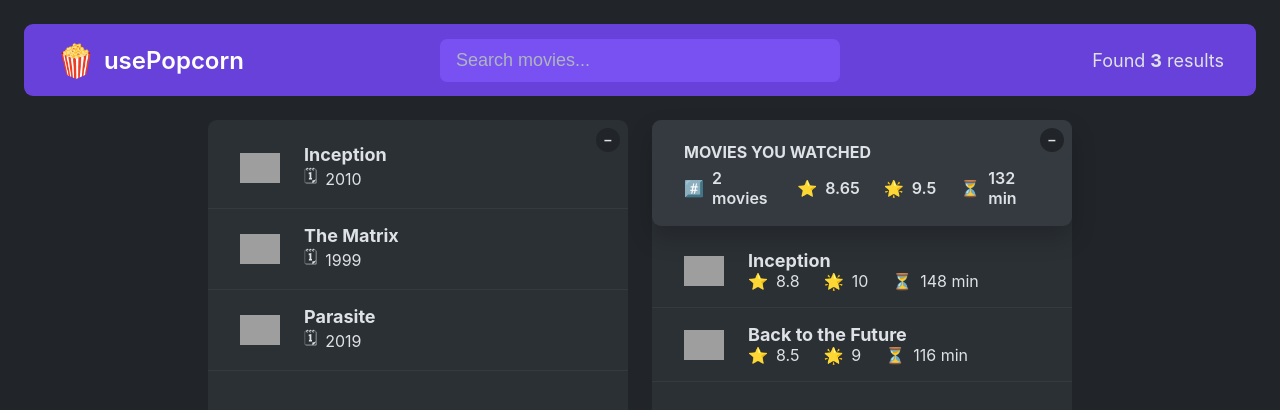
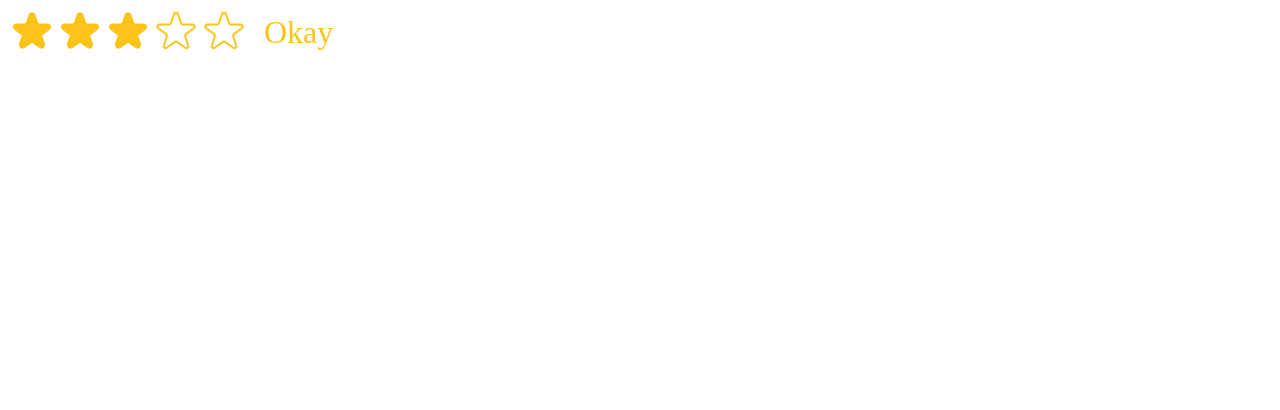
Before and after one commit to Giada15/Popcorn-application, a React (Create React App) app: page / in a window 1280 px wide. Shown: the top 410 px of the page. Built offline with nearby package versions, Linux system fonts and the light colour scheme; grey boxes are pictures that could not be loaded.

Commit message:
Create a reusable star rating component with hover effects

```diff
--- /dev/null
+++ b/src/StarRating.js
@@ -0,0 +1,114 @@
+import { useState } from "react"
+import PropTypes from "prop-types"
+
+const containerStyle = {
+  display: "flex",
+  alignItems: "center",
+  gap: "16px",
+}
+
+const starContainerStyle = {
+  display: "flex",
+}
+
+StarRating.propTypes = {
+  maxRating: PropTypes.number,
+  defaultRating: PropTypes.number,
+  color: PropTypes.string,
+  size: PropTypes.number,
+  messages: PropTypes.array,
+  className: PropTypes.string,
+  onSetRating: PropTypes.func,
+}
+
+export default function StarRating({
+  maxRating = 5,
+  color = "#fcc419",
+  size = 48,
+  className = "",
+  messages = [],
+  defaultRating = 0,
+  onSetRating,
+}) {
+  const [rating, setRating] = useState(defaultRating)
+  const [tempRating, setTempRating] = useState(0)
+
+  function handleRating(rating) {
+    setRating(rating)
+    onSetRating(rating)
+  }
+
+  const textStyle = {
+    lineHeight: "1",
+    margin: "0",
+    color,
+    fontSize: `${size / 1.5}px`,
+  }
+
+  return (
+    <div style={containerStyle}>
+      <div style={starContainerStyle} className={className}>
+        {Array.from({ length: maxRating }, (_, i) => (
+          <Star
+            key={i}
+            onRating={() => handleRating(i + 1)}
+            onHoverIn={() => setTempRating(i + 1)}
+            onHoverOut={() => setTempRating(0)}
+            full={tempRating ? i + 1 <= tempRating : i + 1 <= rating}
+            color={color}
+            size={size}
+          />
+        ))}
+      </div>
+      <p style={textStyle}>
+        {messages.length === maxRating
+          ? messages[tempRating ? tempRating - 1 : rating - 1]
+          : tempRating || rating || ""}
+      </p>
+    </div>
+  )
+}
+
+function Star({ full, onRating, onHoverIn, onHoverOut, color, size }) {
+  const starStyle = {
+    width: `${size}px`,
+    height: `${size}px`,
+    display: "block",
+    cursor: "pointer",
+  }
+
+  return (
+    <span
+      role="button"
+      style={starStyle}
+      onClick={onRating}
+      onMouseEnter={onHoverIn}
+      onMouseLeave={onHoverOut}
+    >
+      {full ? (
+        <svg
+          xmlns="http://www.w3.org/2000/svg"
+          viewBox="0 0 20 20"
+          fill={color}
+          stroke={color}
+        >
+          <path d="M9.049 2.927c.3-.921 1.603-.921 1.902 0l1.07 3.292a1 1 0 00.95.69h3.462c.969 0 1.371 1.24.588 1.81l-2.8 2.034a1 1 0 00-.364 1.118l1.07 3.292c.3.921-.755 1.688-1.54 1.118l-2.8-2.034a1 1 0 00-1.175 0l-2.8 2.034c-.784.57-1.838-.197-1.539-1.118l1.07-3.292a1 1 0 00-.364-1.118L2.98 8.72c-.783-.57-.38-1.81.588-1.81h3.461a1 1 0 00.951-.69l1.07-3.292z" />
+        </svg>
+      ) : (
+        <svg
+          xmlns="http://www.w3.org/2000/svg"
+          fill="none"
+          viewBox="0 0 24 24"
+          stroke={color}
+        >
+          <path
+            strokeLinecap="round"
+            strokeLinejoin="round"
+            strokeWidth="{2}"
+            d="M11.049 2.927c.3-.921 1.603-.921 1.902 0l1.519 4.674a1 1 0 00.95.69h4.915c.969 0 1.371 1.24.588 1.81l-3.976 2.888a1 1 0 00-.363 1.118l1.518 4.674c.3.922-.755 1.688-1.538 1.118l-3.976-2.888a1 1 0 00-1.176 0l-3.976 2.888c-.783.57-1.838-.197-1.538-1.118l1.518-4.674a1 1 0 00-.363-1.118l-3.976-2.888c-.784-.57-.38-1.81.588-1.81h4.914a1 1 0 00.951-.69l1.519-4.674z"
+          />
+        </svg>
+      )}
+    </span>
+  )
+}
--- a/src/index.js
+++ b/src/index.js
@@ -1,12 +1,29 @@
-import React from 'react';
-import ReactDOM from 'react-dom/client';
-import './index.css';
-import App from './App';
+import React, { useState } from "react"
+import ReactDOM from "react-dom/client"
+// import './index.css';
+// import App from './App';
+import StarRating from "./StarRating"
 
+// function Test() {
+//   const [movieRating, setMovieRating] = useState(0)
 
-const root = ReactDOM.createRoot(document.getElementById('root'));
+//   return (
+//     <div>
+//       <StarRating color="blue" maxRating={10} onSetRating={setMovieRating} />
+//       <p>The movie was rated {movieRating} stars</p>
+//     </div>
+//   )
+// }
+
+const root = ReactDOM.createRoot(document.getElementById("root"))
 root.render(
   <React.StrictMode>
-    <App />
+    {/* <App /> */}
+    <StarRating
+      maxRating={5}
+      messages={["Terrible", "Bad", "Okay", "Good", "Amazing"]}
+      defaultRating={3}
+    />
+    {/* <Test /> */}
   </React.StrictMode>
-);
+)
```
Also changed, not shown: src/App.js (+10 -0 lines), src/index.css (+0 -33 lines).
